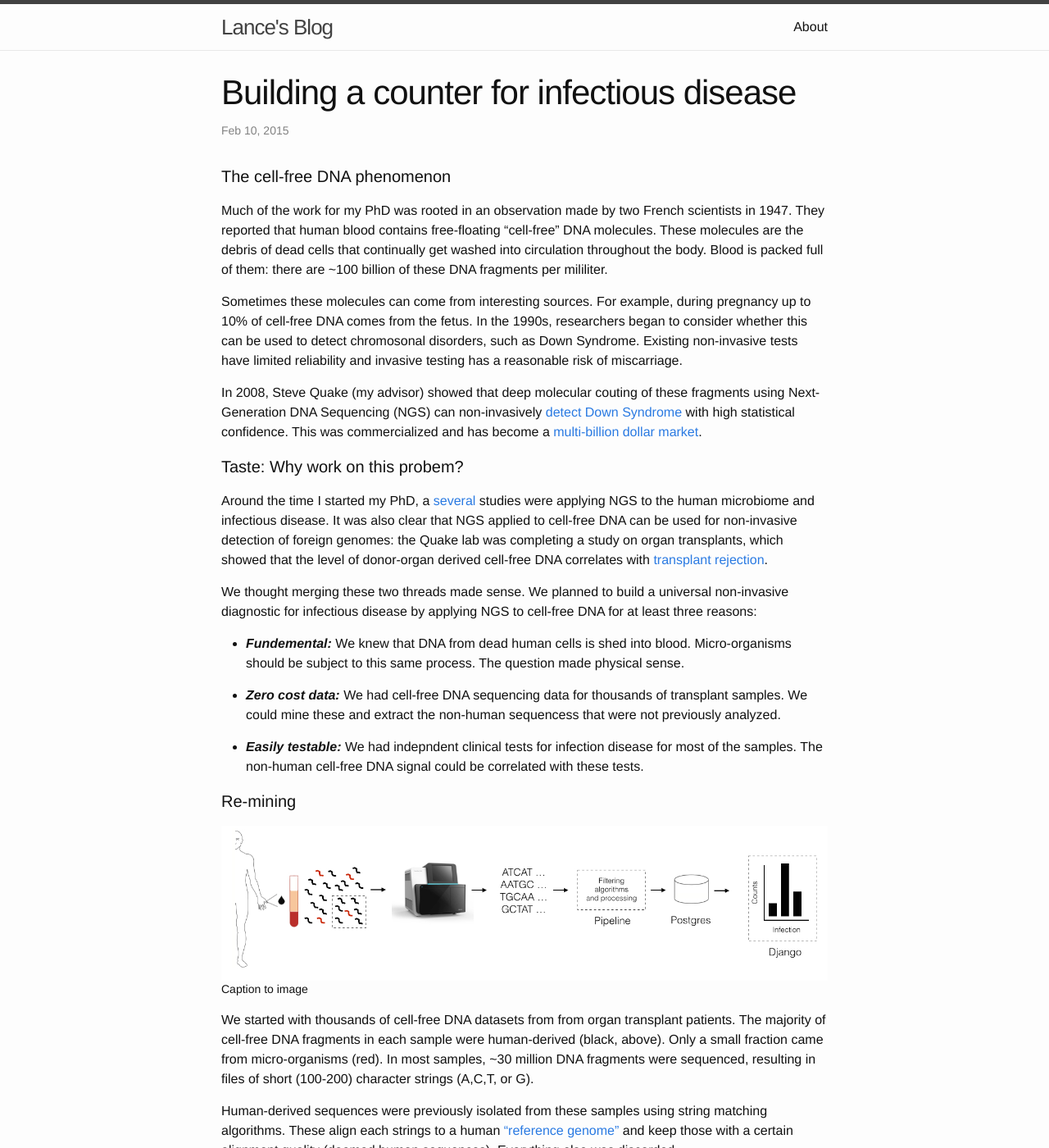
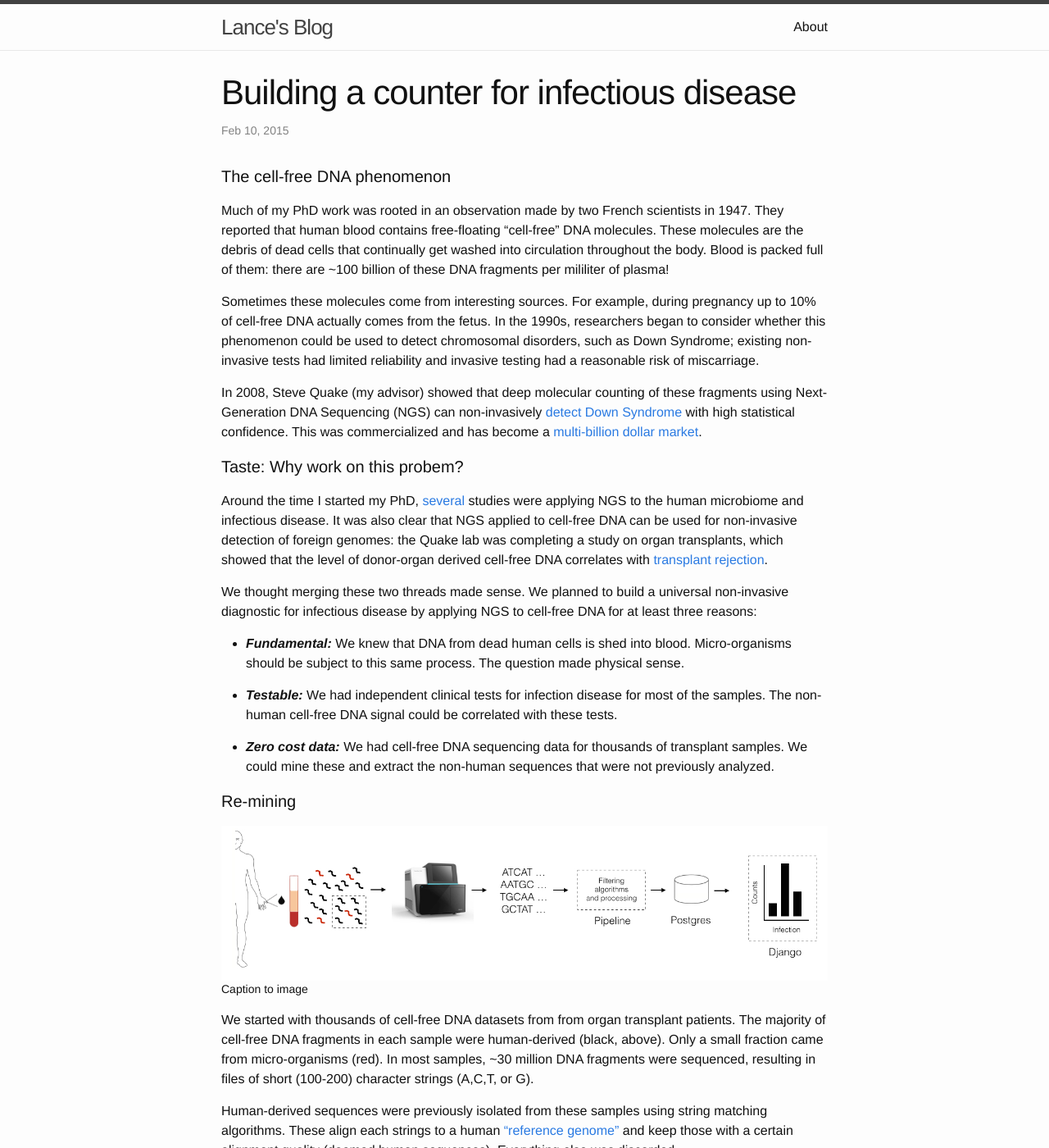
Before and after one commit to rlancemartin/rlancemartin.github.io, a Jekyll site: the page built from _posts/2015-02-10-infectome.markdown, in a window 1280 px wide and 1400 px high. Shown: the whole window at 82% size. Built offline with Jekyll 4.4.1, drawn with Linux system fonts in a browser that asks for light colours; Markdown is read by kramdown in place of the engine named in the settings.

Commit message:
Updated.

```diff
--- a/_posts/2015-02-10-infectome.markdown
+++ b/_posts/2015-02-10-infectome.markdown
@@ -8,23 +8,23 @@ date:   2015-02-10 10:19:00
 
 ####The cell-free DNA phenomenon
 
-Much of the work for my PhD was rooted in an observation made by two French scientists in 1947. They reported that human blood contains free-floating "cell-free" DNA molecules. These molecules are the debris of dead cells that continually get washed into circulation throughout the body. Blood is packed full of them: there are ~100 billion of these DNA fragments per mililiter.
+Much of my PhD work was rooted in an observation made by two French scientists in 1947. They reported that human blood contains free-floating "cell-free" DNA molecules. These molecules are the debris of dead cells that continually get washed into circulation throughout the body. Blood is packed full of them: there are ~100 billion of these DNA fragments per mililiter of plasma!
 
-Sometimes these molecules can come from interesting sources. For example, during pregnancy up to 10% of cell-free DNA comes from the fetus. In the 1990s, researchers began to consider whether this can be used to detect chromosonal disorders, such as Down Syndrome. Existing non-invasive tests have limited reliability and invasive testing has a reasonable risk of miscarriage.
+Sometimes these molecules come from interesting sources. For example, during pregnancy up to 10% of cell-free DNA actually comes from the fetus. In the 1990s, researchers began to consider whether this phenomenon could be used to detect chromosomal disorders, such as Down Syndrome; existing non-invasive tests had limited reliability and invasive testing had a reasonable risk of miscarriage.
 
-In 2008, Steve Quake (my advisor) showed that deep molecular couting of these fragments using Next-Generation DNA Sequencing (NGS) can non-invasively [detect Down Syndrome](http://well.blogs.nytimes.com/2014/02/26/new-dna-test-better-at-predicting-some-disorders-in-babies-study-finds/?_r=0) with high statistical confidence. This was commercialized and has become a [multi-billion dollar market](http://www.xconomy.com/san-francisco/2014/12/02/roche-enters-noninvasive-prenatal-test-market-with-ariosa-purchase/).
+In 2008, Steve Quake (my advisor) showed that deep molecular counting of these fragments using Next-Generation DNA Sequencing (NGS) can non-invasively [detect Down Syndrome](http://well.blogs.nytimes.com/2014/02/26/new-dna-test-better-at-predicting-some-disorders-in-babies-study-finds/?_r=0) with high statistical confidence. This was commercialized and has become a [multi-billion dollar market](http://www.xconomy.com/san-francisco/2014/12/02/roche-enters-noninvasive-prenatal-test-market-with-ariosa-purchase/).
 
 ####Taste: Why work on this probem?
 
-Around the time I started my PhD, a [several](http://www.hmpdacc.org/) studies were applying NGS to the human microbiome and infectious disease. It was also clear that NGS applied to cell-free DNA can be used for non-invasive detection of foreign genomes: the Quake lab was completing a study on organ transplants, which showed that the level of donor-organ derived cell-free DNA correlates with [transplant rejection](http://www.marketwatch.com/story/caredx-presents-cell-free-dna-biomarker-results-in-heart-and-kidney-transplant-recipients-at-the-world-transplant-congress-2014-07-28).
+Around the time I started my PhD, [several](http://www.hmpdacc.org/) studies were applying NGS to the human microbiome and infectious disease. It was also clear that NGS applied to cell-free DNA can be used for non-invasive detection of foreign genomes: the Quake lab was completing a study on organ transplants, which showed that the level of donor-organ derived cell-free DNA correlates with [transplant rejection](http://www.marketwatch.com/story/caredx-presents-cell-free-dna-biomarker-results-in-heart-and-kidney-transplant-recipients-at-the-world-transplant-congress-2014-07-28).
 
 We thought merging these two threads made sense. We planned to build a universal non-invasive diagnostic for infectious disease by applying NGS to cell-free DNA for at least three reasons:
 
-* ***Fundemental:*** We knew that DNA from dead human cells is shed into blood. Micro-organisms should be subject to this same process. The question made physical sense.
+* ***Fundamental:*** We knew that DNA from dead human cells is shed into blood. Micro-organisms should be subject to this same process. The question made physical sense.
 
-* ***Zero cost data:*** We had cell-free DNA sequencing data for thousands of transplant samples. We could mine these and extract the non-human sequencess that were not previously analyzed.
+* ***Testable:*** We had independent clinical tests for infection disease for most of the samples. The non-human cell-free DNA signal could be correlated with these tests.
 
-* ***Easily testable:*** We had indepndent clinical tests for infection disease for most of the samples. The non-human cell-free DNA signal could be correlated with these tests.
+* ***Zero cost data:*** We had cell-free DNA sequencing data for thousands of transplant samples. We could mine these and extract the non-human sequences that were not previously analyzed.
 
 ####Re-mining
 
```
